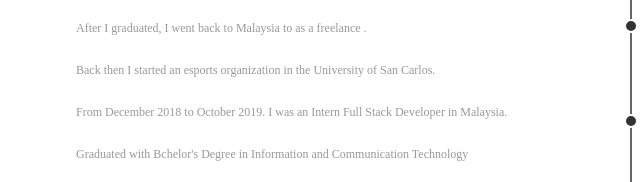
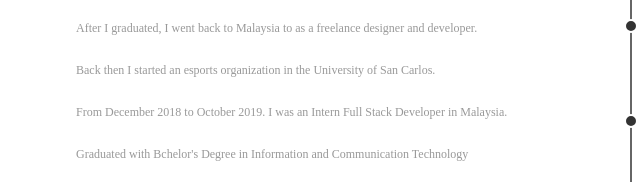
Before and after one commit to bensooy/lanex-lawrence.github.io, a plain HTML site: page index.html in a window 1280 px wide. Shown: the part 532-714 px from the top of the page, 46-686 px from the left. Drawn offline with Linux system fonts and the light colour scheme.

Commit message:
Update index.html

```diff
--- a/index.html
+++ b/index.html
@@ -103,7 +103,7 @@
                         <!-- s1~s5 为对应右侧 时间点 -->
                         <p class="desc"><em class="count"></em>Graduated with Bchelor's Degree in Information and Communication Technology</p>
                         <p class="desc s1"><em class="count"></em>Last December 9, 2020, I started working in the Industry as a UI/UX Designer in Lanex Corporation, Cebu.</p>
-                        <p class="desc s2"><em class="count"></em>After I graduated, I went back to Malaysia to as a freelance . </p>
+                        <p class="desc s2"><em class="count"></em>After I graduated, I went back to Malaysia to as a freelance designer and developer. </p>
                         <p class="desc s3"><em class="count"></em>Back then I started an esports organization in the University of San Carlos.</p>
                         <p class="desc s4"><em class="count"></em>From December 2018 to October 2019. I was an Intern Full Stack Developer in Malaysia.</p>
                         <p class="desc s5"><em class="count"></em>Graduated with Bchelor's Degree in Information and Communication Technology</p>
```
